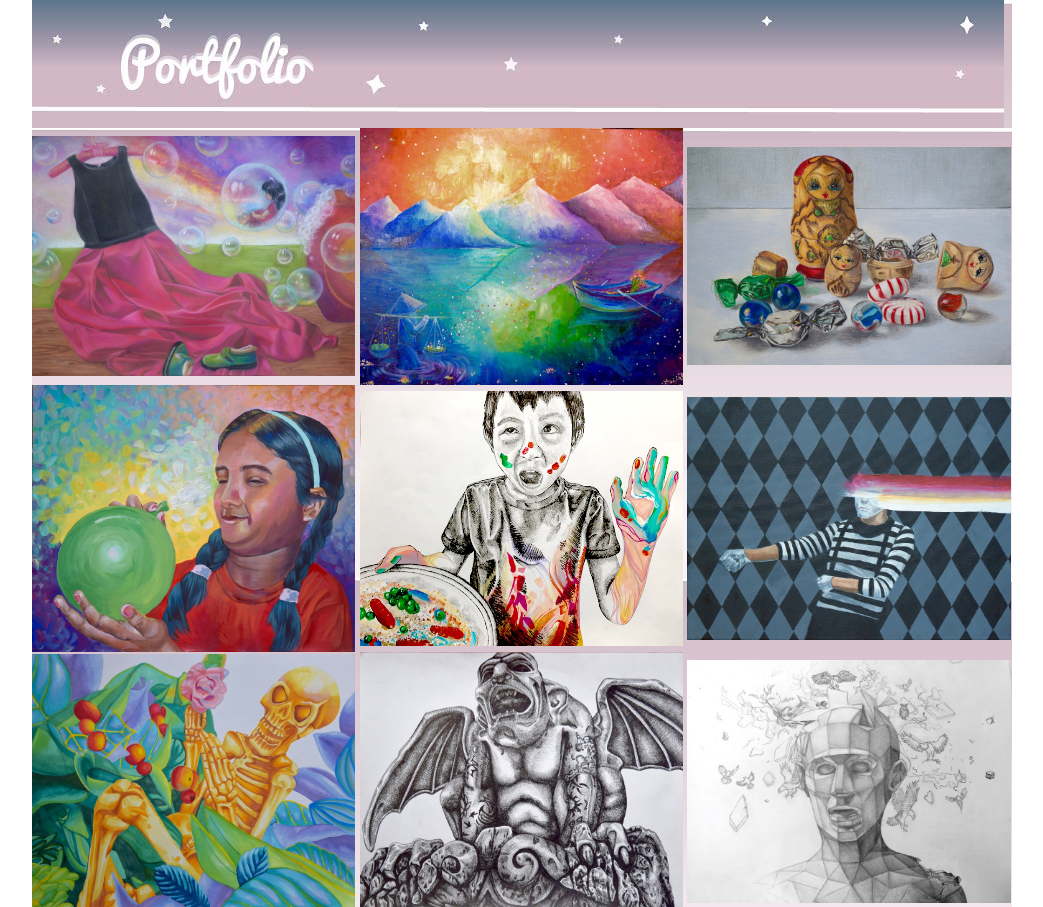
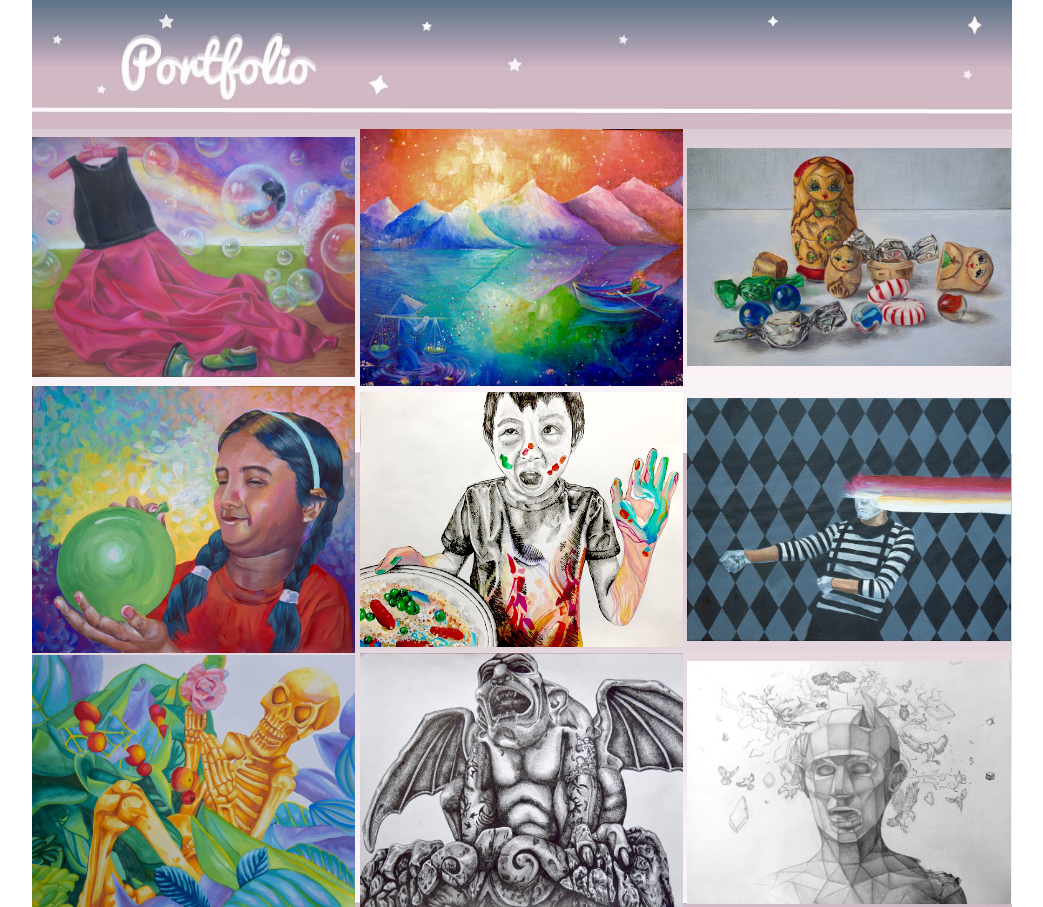
Before and after one commit to eleanorlchen/eleanorlchen.github.io, a plain HTML site: page Portfolio.html in a window 1280 px wide. Shown: the top 907 px of the page, without its empty margins (118-1161 px from the left). Drawn offline with Linux system fonts and the light colour scheme.

Commit message:
Add files via upload

```diff
--- a/Portfolio.html
+++ b/Portfolio.html
@@ -9,11 +9,9 @@
     </head>
 
     <body>
-<div id="clouds">
-    <div class="w3-content w3-display-container">
-    	<img src="images/portfolio.jpg" ></img>
-	</div>
+  <div class="p-container">
 	<div class="w3-content w3-display-container" >
+			<img src="images/portfolio.jpg" style="width:100%"></img>
   			<div class="mySlides">
 				<img src="images/art1.jpg" style="width:33%">
 				<img src="images/art2.jpg" style="width:33%">
@@ -42,9 +40,9 @@
 			<div class="mySlides">
 				<img src="images/art16.jpg" style="width:33%">
 				<img src="images/art17.jpg" style="width:33%">
-				<img src="images/art18.jpg" style="width:33%">
+				<img src="images/art18.JPG" style="width:33%">
 			</div>
    	</div>
-	</div>
-    </body>
+  </div>
+ </body>
 </html>
```
